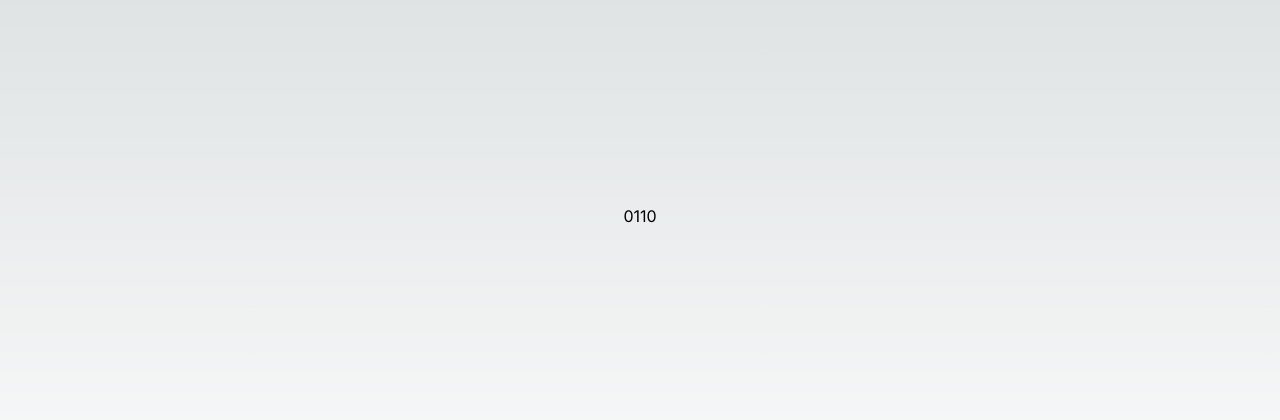
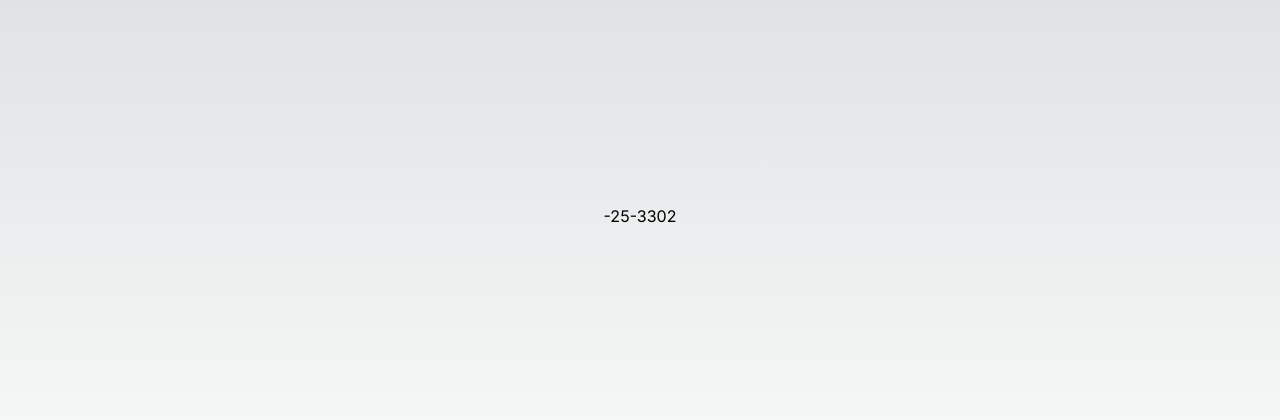
Before and after one commit to aesthaltics/algorithms, a Next.js app: page /k-closest in a window 1280 px wide. Shown: the part 184-604 px from the top of the page. Built offline with nearby package versions, Linux system fonts and the light colour scheme.

Commit message:
small improvement

```diff
--- a/src/app/data-structures/Heap.ts
+++ b/src/app/data-structures/Heap.ts
@@ -6,14 +6,39 @@ export enum HeapType {
 export class Heap {
 	heap: number[] = [];
 	heaptype: HeapType;
+	maxElements: number;
 
-	constructor(nums: number[], heapType: HeapType) {
+	constructor(
+		nums: number[],
+		heapType: HeapType,
+		maxElements: number = Infinity
+	) {
 		this.heaptype = heapType;
+		this.maxElements = maxElements;
 		nums.forEach((num) => this.insert(num));
 	}
 
 	insert(val: number) {
-		this.heap.push(val);
+		if (this.length() === this.maxElements) {
+			if (this.heaptype === HeapType.MAX_HEAP) {
+				if (this.peek() > val) {
+					this.heap.push(val);
+				} else {
+					return;
+				}
+			}
+			if (this.heaptype === HeapType.MIN_HEAP) {
+				if (this.peek() < val) {
+					this.heap.push(val);
+				} else {
+					return;
+				}
+			}
+		}else{
+
+			this.heap.push(val);
+		}
+
 		let nodeIndex = this.heap.length - 1;
 		let parentIndex = Math.floor((nodeIndex - 1) / 2);
 
@@ -35,6 +60,10 @@ export class Heap {
 			}
 			nodeIndex = parentIndex;
 			parentIndex = Math.floor((nodeIndex - 1) / 2);
+		}
+
+		while (this.length() > this.maxElements) {
+			this.remove();
 		}
 	}
 
@@ -108,10 +137,10 @@ export class Heap {
 		}
 		return returnNum;
 	}
-	length(){
-		return this.heap.length
+	length() {
+		return this.heap.length;
 	}
-	peek(){
-		return this.heap[0]
+	peek() {
+		return this.heap[0];
 	}
 }
--- a/src/app/k-closest/page.tsx
+++ b/src/app/k-closest/page.tsx
@@ -1,3 +1,5 @@
+"use client"
+
 import React from "react";
 import { Heap, HeapType } from "../data-structures/Heap";
 
@@ -7,10 +9,12 @@ const Page = () => {
 			<div className="flex items-center justify-center">
 				{kClosest(
 					[
-						[1,0],
-						[0,1]
+						[6, 10],
+						[-3, 3],
+						[-2, 5],
+						[0, 2],
 					],
-					2
+					3
 				)}
 			</div>
 		</div>
@@ -36,7 +40,8 @@ const kClosest = (points: number[][], k: number): number[][] => {
 			}
 			return distance;
 		}),
-		HeapType.MAX_HEAP
+		HeapType.MAX_HEAP,
+		k
 	);
 
 	while (maxHeap.length() > k) {
```
